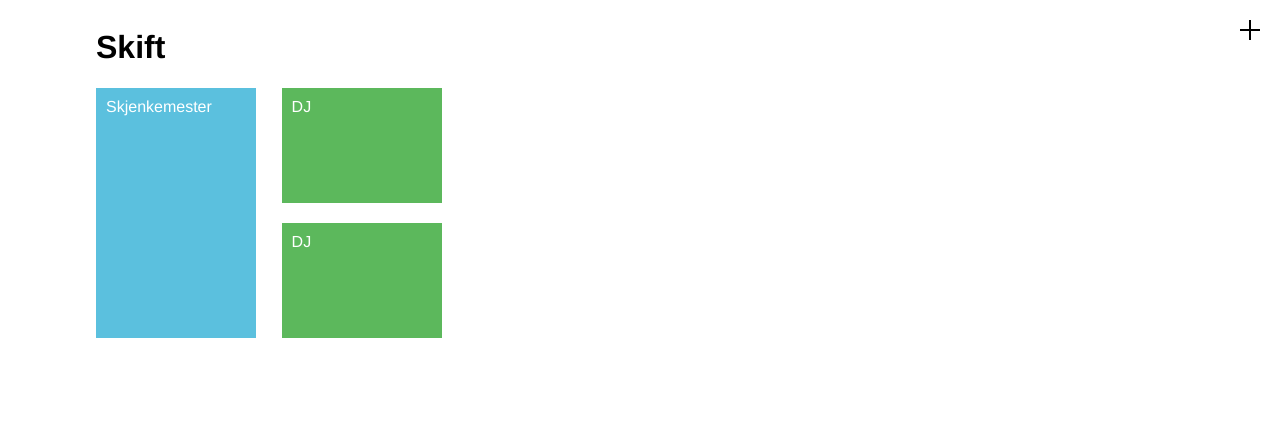
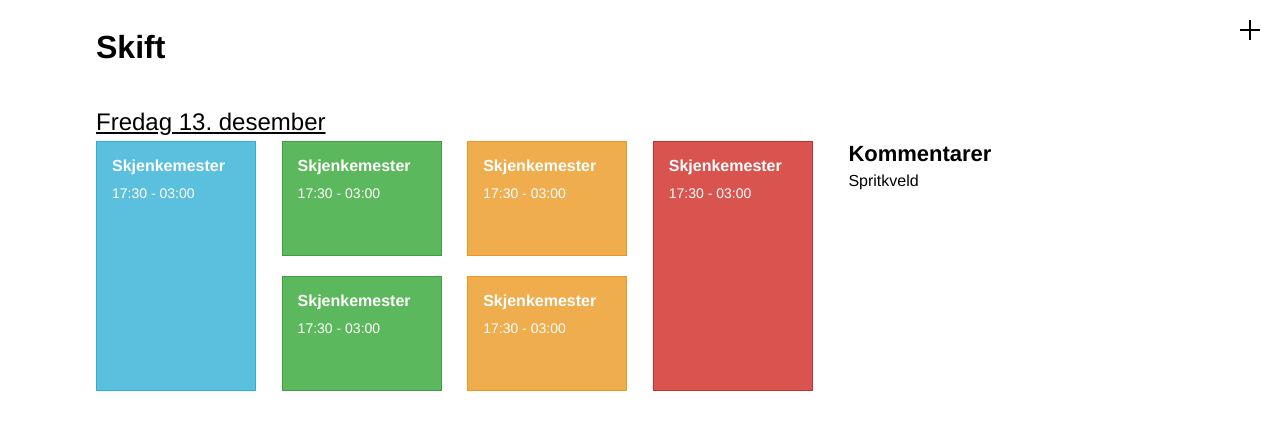
Before and after one commit to cybernetisk/shifty, a Django app: page /shifts in a window 1280 px wide. Shown: the top 430 px of the page. Run offline with Django 3.2, Linux system fonts and the light colour scheme; style sheets or scripts are compiled from the project's sources; parts of the project's set-up code (start-up, migrations or seed data) failed here and were passed over.

Commit message:
some more experimenting

```diff
--- a/assets/scss/shifts.scss
+++ b/assets/scss/shifts.scss
@@ -4,33 +4,65 @@
 // Neat for grid
 @import "neat/neat";
 
-column {
-	@include span-columns(2);
-	.shift {
-		color: #fff;
-		padding: 10px;
-		border: 1px solid none;
+
+$blue: rgba(91,192,222,1);
+$green: rgba(92,184,92,1);
+$yellow: rgba(240,173,78,1);
+$red: rgba(217,83,79,1);
+
+
+.event {
+	@include span-columns(12);
+	h2 {
+		margin-bottom: 5px;
+		text-decoration: underline;
+	}
+	column {
+		@include span-columns(2);
+		.shift {
+			color: #fff;
+			padding: 15px;
+			.title{
+				font-weight: bold;
+				font-size: 16px;
+				padding-bottom: 10px;
+			}
+			.time{
+				font-size: 14px;
+			}
+		}
+		.comments {
+			padding: 0px 10px 10px 10px;
+
+			.title{
+				font-weight: bold;
+				font-size: 22px;
+				padding-bottom: 5px;
+			}
+		}
 	}
 }
 
+
+
 .sm {
-    background: #5bc0de;
-    border-color: #31b0d5;
+   	background: $blue;
+   	border: 1px solid darken($blue, 10%);
 }
 
 .barfunk {
-    background: #5cb85c;
-    border-color: #449d44;
+    background: $green;
+    border: 1px solid darken($green, 10%);
 }
 
 .vakt {
-    background: #f0ad4e;
-    border-color: #ec971f;
+    background: $yellow;
+    border: 1px solid darken($yellow, 10%);
 }
 
 .dj {
-    background: #F0737F;
-    border-color: #BF5B64;
+    background: $red;
+    border: 1px solid darken($red, 10%);
 }
 
 .short {
--- a/shifty/templates/shifty/shifts.html
+++ b/shifty/templates/shifty/shifts.html
@@ -3,24 +3,57 @@
 {% block content %}
 <link rel="stylesheet" href="/static/css/shifts.css">
 
+<div class='row'>
+	<div class='large-12'>
+		<h1>Skift</h1>
+	</div>
 
-<div class='row'>
-<h1>Skift</h1>
-	<div class='large-12'>
+
+	<div class='event'>
+	<h2>Fredag 13. desember</h2>
 		<column>
 			<div class='shift sm long'>
-				Skjenkemester
+				<div class='title'>Skjenkemester</div>
+				<div class='time'>17:30 - 03:00</div>
 			</div>
 		</column>
 		<column>
 			<div class='shift barfunk short'>
-				DJ
+				<div class='title'>Skjenkemester</div>
+				<div class='time'>17:30 - 03:00</div>
 			</div>
 			<div class='shift barfunk short'>
-				DJ
+				<div class='title'>Skjenkemester</div>
+				<div class='time'>17:30 - 03:00</div>
+			</div>
+		</column>
+		<column>
+			<div class='shift vakt short'>
+				<div class='title'>Skjenkemester</div>
+				<div class='time'>17:30 - 03:00</div>
+			</div>
+			<div class='shift vakt short'>
+				<div class='title'>Skjenkemester</div>
+				<div class='time'>17:30 - 03:00</div>
+			</div>
+		</column>
+		<column>
+			<div class='shift dj long'>
+				<div class='title'>Skjenkemester</div>
+				<div class='time'>17:30 - 03:00</div>
+			</div>
+		</column>
+		<column>
+			<div class='comments'>
+				<div class='title'>Kommentarer</div>
+				Spritkveld
 			</div>
 		</column>
 	</div>
+
+
+
+
 </div>
 
 
--- a/shifty/views.py
+++ b/shifty/views.py
@@ -7,4 +7,4 @@ def index(request):
 
 # added by marill
 def shifts(request):
-    return render_to_response('shifty/shifts.html', {'shifts':Shift.objects.all()})
+    return render_to_response('shifty/shifts.html', {'events':Event.objects.all()})
```
